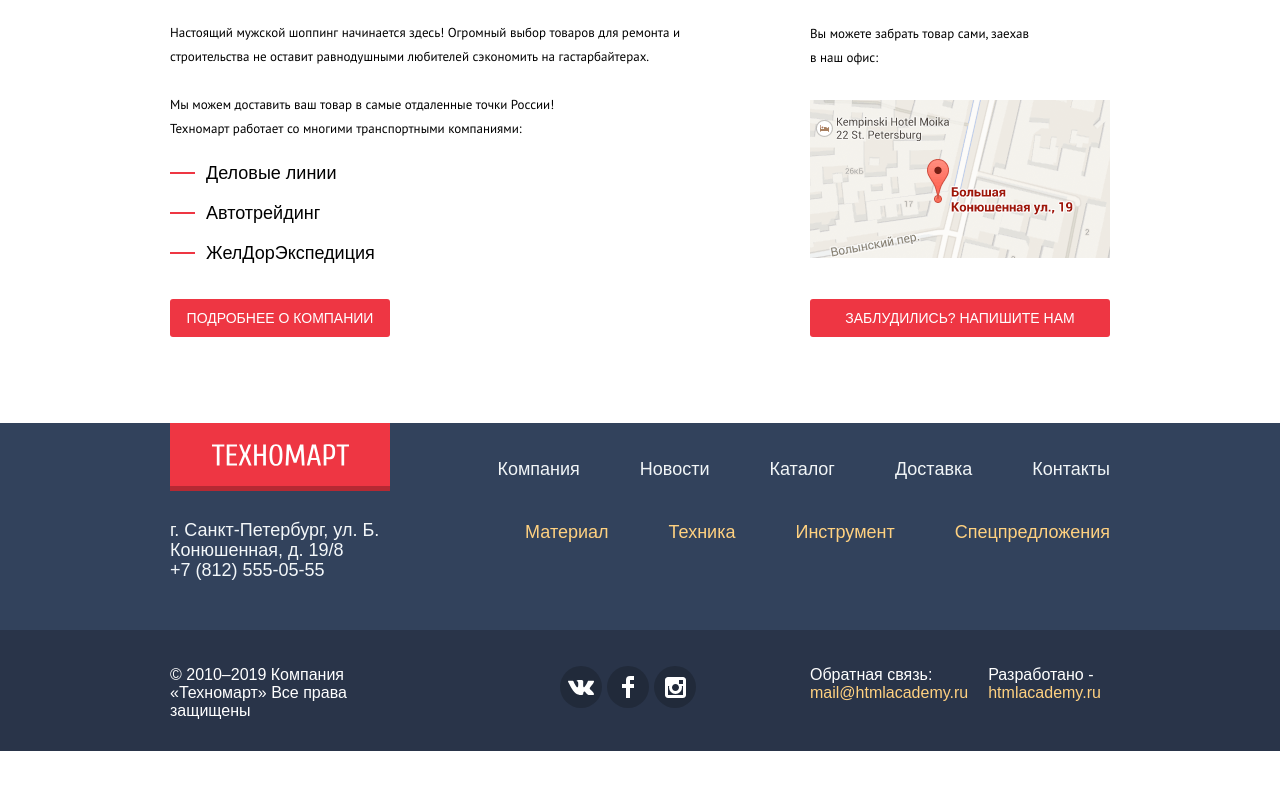
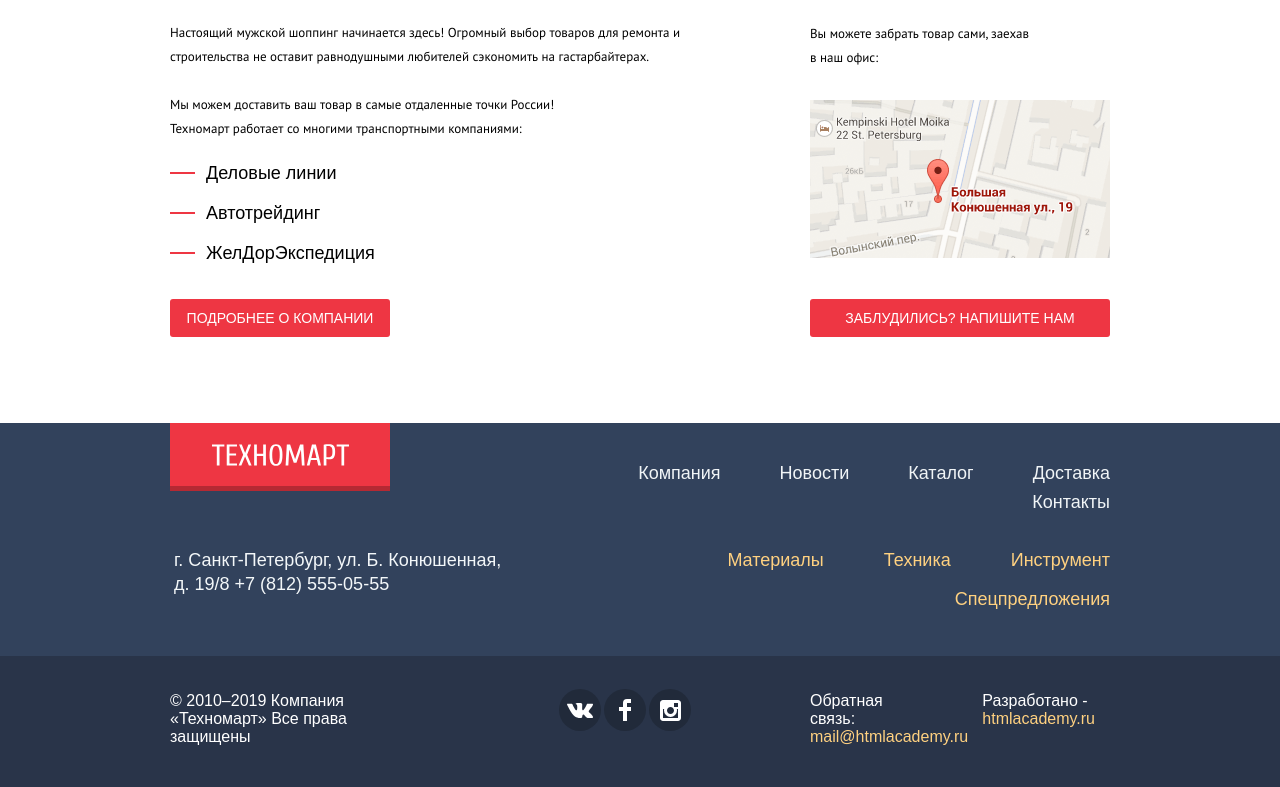
Before and after one commit to AlexComCat/537961-technomart-25, a plain HTML site: page index.html in a window 1280 px wide. Shown: the part 2606-3393 px from the top of the page. Before the commit the page ends 3357 px from the top, so only its background shows below. Drawn offline with Linux system fonts and the light colour scheme; a web font is replaced by a local one.

Commit message:
Достилизованы элементы index.html. Попапы пока не стилизовывал

```diff
--- a/css/style.css
+++ b/css/style.css
@@ -965,7 +965,7 @@ a {
   margin: 0 0 70px 0;
 }
 
-/*footer*/
+/*--footer--*/
 .site-footer{
   background-color: #32425c;
   font: normal 18px/24px "Cuprum", Arial, sans-serif;
@@ -985,8 +985,8 @@ a {
 /*footer-top*/
 .footer-top .container{
   display: flex;
+  flex-wrap: wrap;
   justify-content: space-between;
-  align-items: flex-end;
 }
 .footer-top .logo{
   height: 63px;
@@ -994,10 +994,14 @@ a {
 }
 .footer-top .navigation{
   display: flex;
-  margin: 0;
+  flex-wrap: wrap;
+  justify-content: flex-end;
+  margin: 38px 0 0 0;
+  max-width: 620px;
 }
 .footer-top .navigation-item{
-  margin: 0 0 5px 60px;
+  display: inline-block;
+  padding: 0 0 5px 59px;
 }
 .footer-top .navigation-link{
   color: #f1f5f7;
@@ -1005,7 +1009,7 @@ a {
 
 /*footer-middle*/
 .footer-middle{
-  margin-top: 34px;
+  margin-top: 19px;
 }
 .footer-middle .container{
   display: flex;
@@ -1013,14 +1017,21 @@ a {
 }
 .footer-middle address{
   color: #f3f7f9;
-  font: normal 18px/20px "Cuprum", Arial, sans-serif;
+  display: inline-block;
+  font: normal 18px/24px "Cuprum", Arial, sans-serif;
+  padding: 10px 4px;
+  max-width: 338px;
 }
 .footer-middle .services-nav{
   display: flex;
+  flex-wrap: wrap;
+  justify-content: flex-end;
+  max-width: 590px;
   margin: 0;
 }
 .footer-middle .services-nav-item{
-  margin-left: 60px;
+  display: inline-block;
+  padding: 10px 0 5px 60px;
 }
 .footer-middle .services-nav-link{
   color: #ffd180;
@@ -1030,7 +1041,7 @@ a {
 .footer-bottom{
   background-color: #293449;
   border: 1px solid transparent;
-  margin-top: 50px;
+  margin-top: 40px;
 }
 .footer-bottom p{
   color: #fff;
@@ -1043,17 +1054,21 @@ a {
 }
 .footer-bottom .container{
   display: flex;
-  padding: 35px 0 30px 0;
+  flex-wrap: wrap;
+  padding: 20px 0;
 }
-
 .company-rights{
+  display: inline-block;
   max-width: 240px;
+  padding: 15px 0 0 0;
 }
 
 .footer-bottom .social-links-wrap{
   display: flex;
-  justify-content: center;
-  margin-left: 145px;
+  flex-wrap: wrap;
+  margin-left: 136px;
+  max-width: 200px;
+  padding: 10px;
 }
 .footer-bottom .social-link{
   border-radius: 50%;
@@ -1062,7 +1077,7 @@ a {
   background-position: center;
   display: block;
   height: 42px;
-  margin-left: 5px;
+  margin: 2px 0 0 3px;
   width: 42px;
 }
 .footer-bottom .social-link:hover,
@@ -1085,13 +1100,17 @@ a {
 }
 .feedback-author-wrap{
   display: flex;
+  flex-wrap: wrap;
   justify-content: space-between;
   margin-left: auto;
-  width: 310px;
+  padding: 15px 5px 10px 5px;
+  width: 300px;
 }
 .feedback-capt,
 .author{
-  padding: 0 10px;
+  display: inline-block;
+  padding: 0 10px 10px 5px;
+  max-width: 120px;
 }
 .footer-link{
   display: block;
--- a/index.html
+++ b/index.html
@@ -208,11 +208,11 @@
       <div class="footer-middle">
         <div class="container">
           <address>
-            г. Санкт-Петербург, ул. Б. Конюшенная, д. 19/8<br>
+            г. Санкт-Петербург, ул. Б. Конюшенная, д. 19/8
             +7 (812) 555-05-55
           </address>
           <ul class="services-nav">
-            <li class="services-nav-item"><a href="#" class="footer-link services-nav-link">Материал</a></li>
+            <li class="services-nav-item"><a href="#" class="footer-link services-nav-link">Материалы</a></li>
             <li class="services-nav-item"><a href="#" class="footer-link services-nav-link">Техника</a></li>
             <li class="services-nav-item"><a href="#" class="footer-link services-nav-link">Инструмент</a></li>
             <li class="services-nav-item"><a href="#" class="footer-link services-nav-link">Спецпредложения</a></li>
```
Also changed, not shown: catalog.html (+2 -2 lines).
